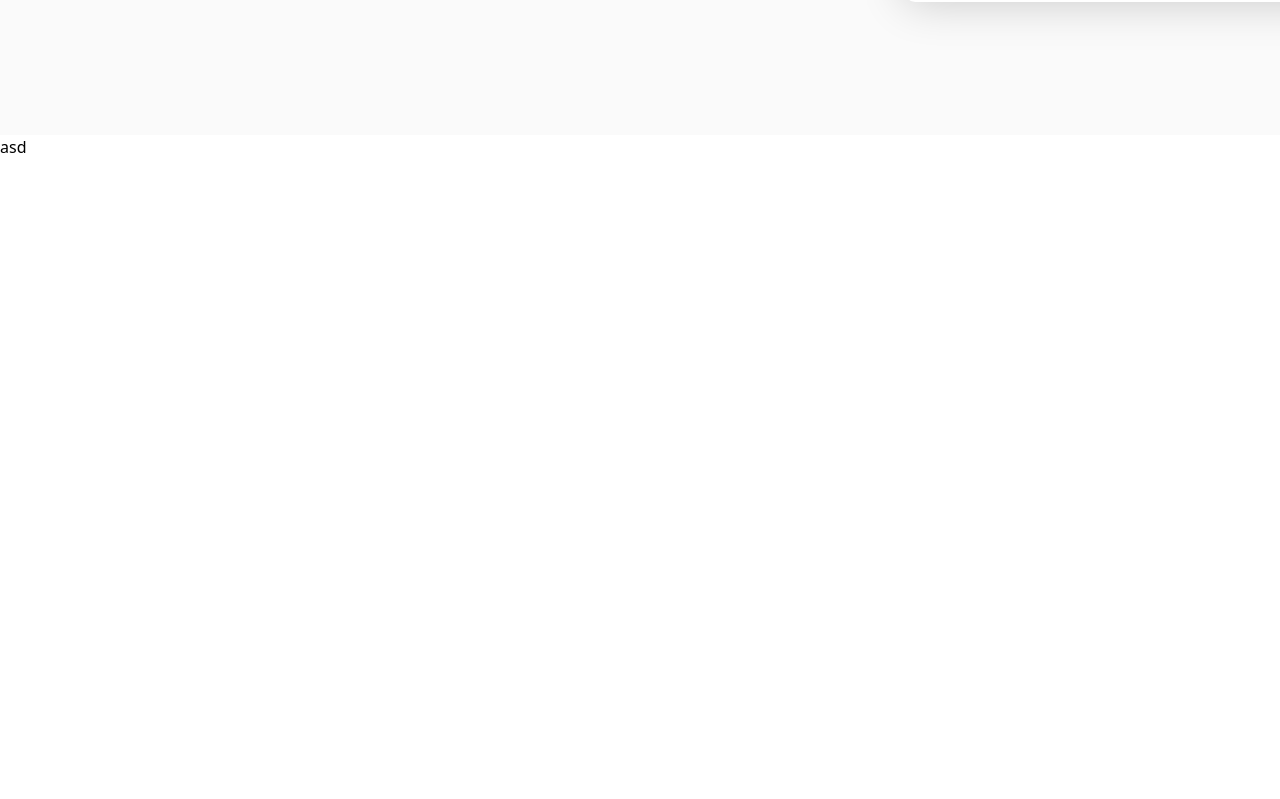
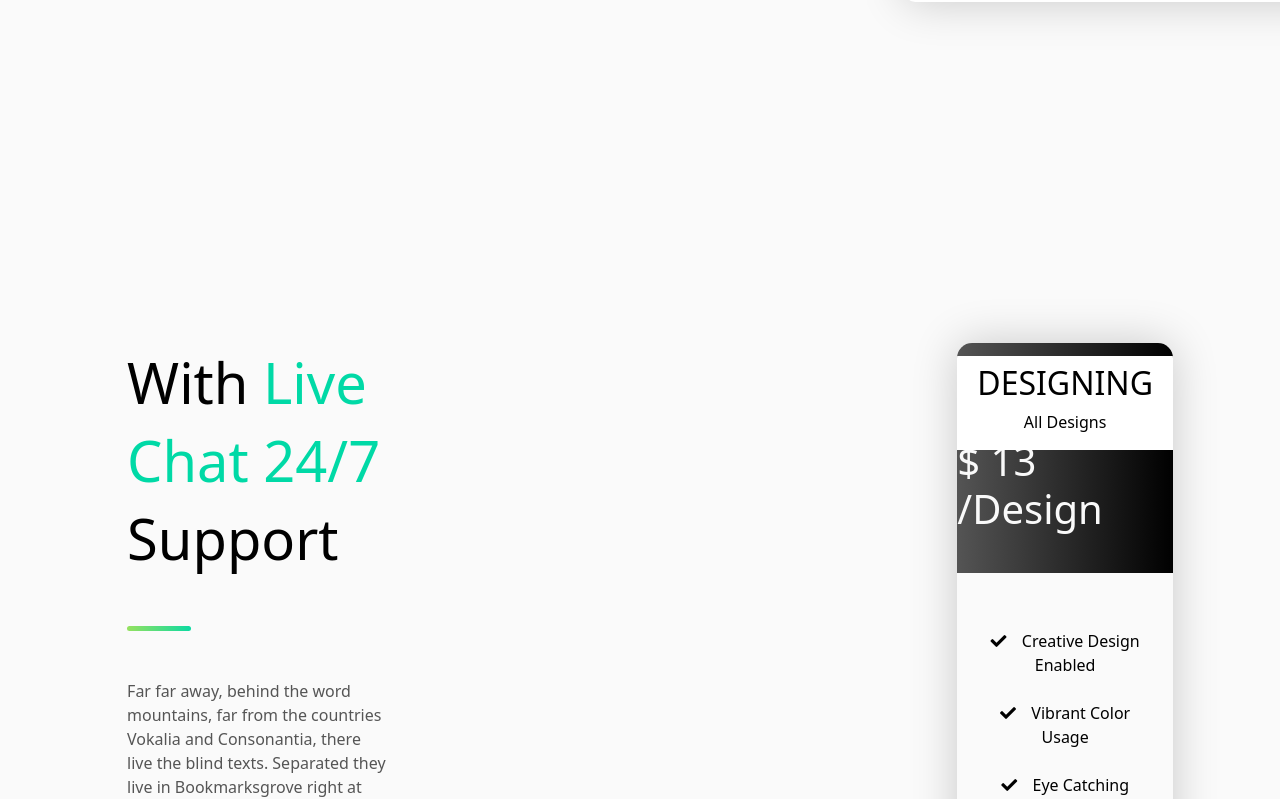
Before and after one commit to filauro1989/proj-html-vuejs, a Vue app: page / in a window 1280 px wide. Shown: the part 6421-7220 px from the top of the page. Before the commit the page ends 6580 px from the top, so only its background shows below. Built offline with nearby package versions, Linux system fonts and the light colour scheme; a web font is replaced by a local one.

Commit message:
fifth form card

```diff
--- a/src/assets/scss/partials/_commons.scss
+++ b/src/assets/scss/partials/_commons.scss
@@ -1,3 +1,6 @@
+.w-30 {
+    width: 30%;
+}
 .w-35 {
     width: 35%;
 }
--- a/src/assets/scss/partials/_variables.scss
+++ b/src/assets/scss/partials/_variables.scss
@@ -4,3 +4,4 @@ $grey-text: #555555;
 $green-gradient: linear-gradient(to right, #96E15F , #0CDAA2);
 $black-gradient: linear-gradient(to right, #0E0E0EB3 , black);
 $background-grey: #FAFAFA;
+$white-text: #F9F9F9;
--- a/src/components/Firstform.vue
+++ b/src/components/Firstform.vue
@@ -87,6 +87,7 @@ export default {
         width: calc(50% - 2.5em);
         border-radius: 20px;
         box-shadow: 0px 0px 46px rgba(0, 0, 0, .2);
+
         cursor: pointer;
         .card-wrapper {
             padding: 3.5em
--- a/src/components/Fourthform.vue
+++ b/src/components/Fourthform.vue
@@ -59,9 +59,9 @@ export default {
                 .stats {
                     padding-left: 44%;
                     padding-top: 22%;
-                    color: #F9F9F9;
+                    color: $white-text;
                     .happy-clients {
-                        border-left: 1px solid #F9F9F9;
+                        border-left: 1px solid $white-text;
                     }
                     h1 {
                         font-weight: normal;
--- a/src/components/Main.vue
+++ b/src/components/Main.vue
@@ -4,6 +4,7 @@
         <Secondform />
         <Thirdform />
         <Fourthform />
+        <Fifthform />
     </div>
 
 </template>
@@ -13,6 +14,7 @@ import Firstform from "./Firstform.vue";
 import Secondform from "./Secondform.vue";
 import Thirdform from "./Thirdform.vue";
 import Fourthform from "./Fourthform.vue";
+import Fifthform from "./Fifthform.vue";
 
 export default {
     components: {
@@ -20,6 +22,7 @@ export default {
         Secondform,
         Thirdform,
         Fourthform,
+        Fifthform,
     },
     name: 'Main',
 }
```
